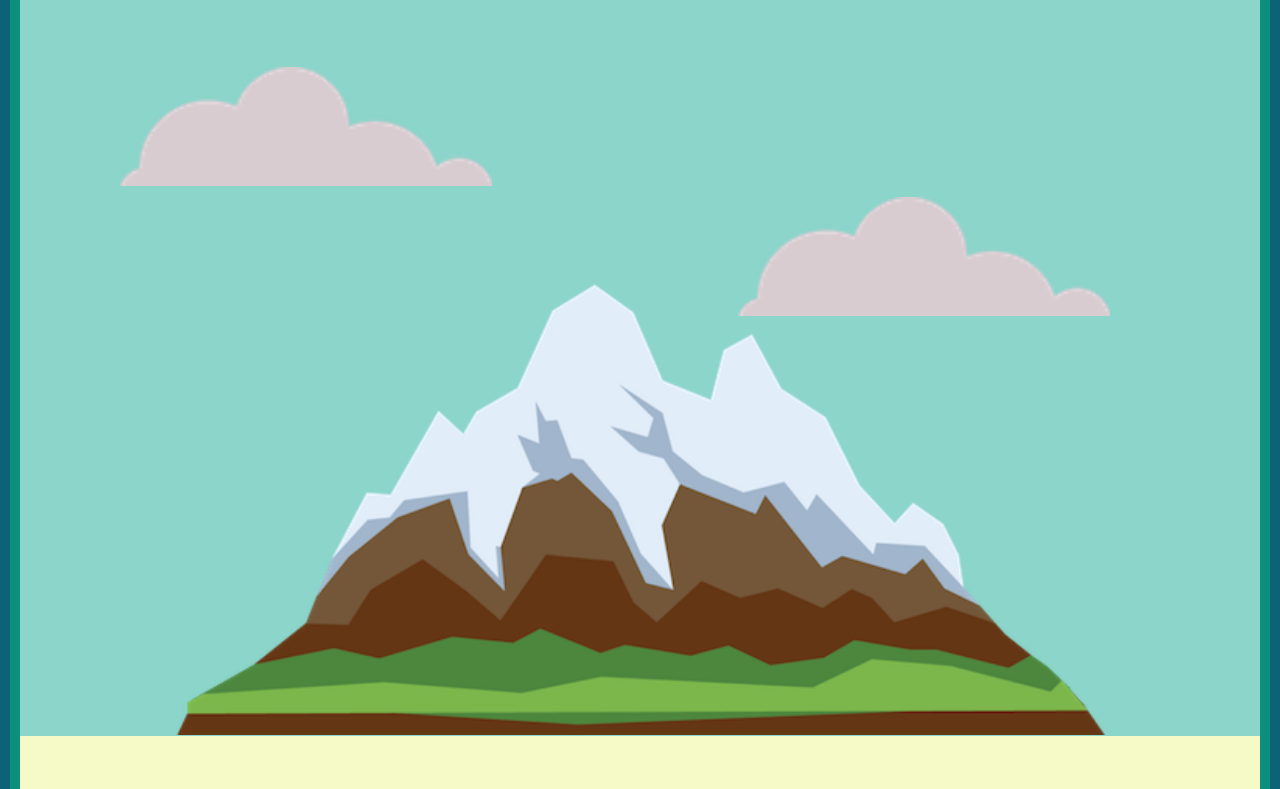
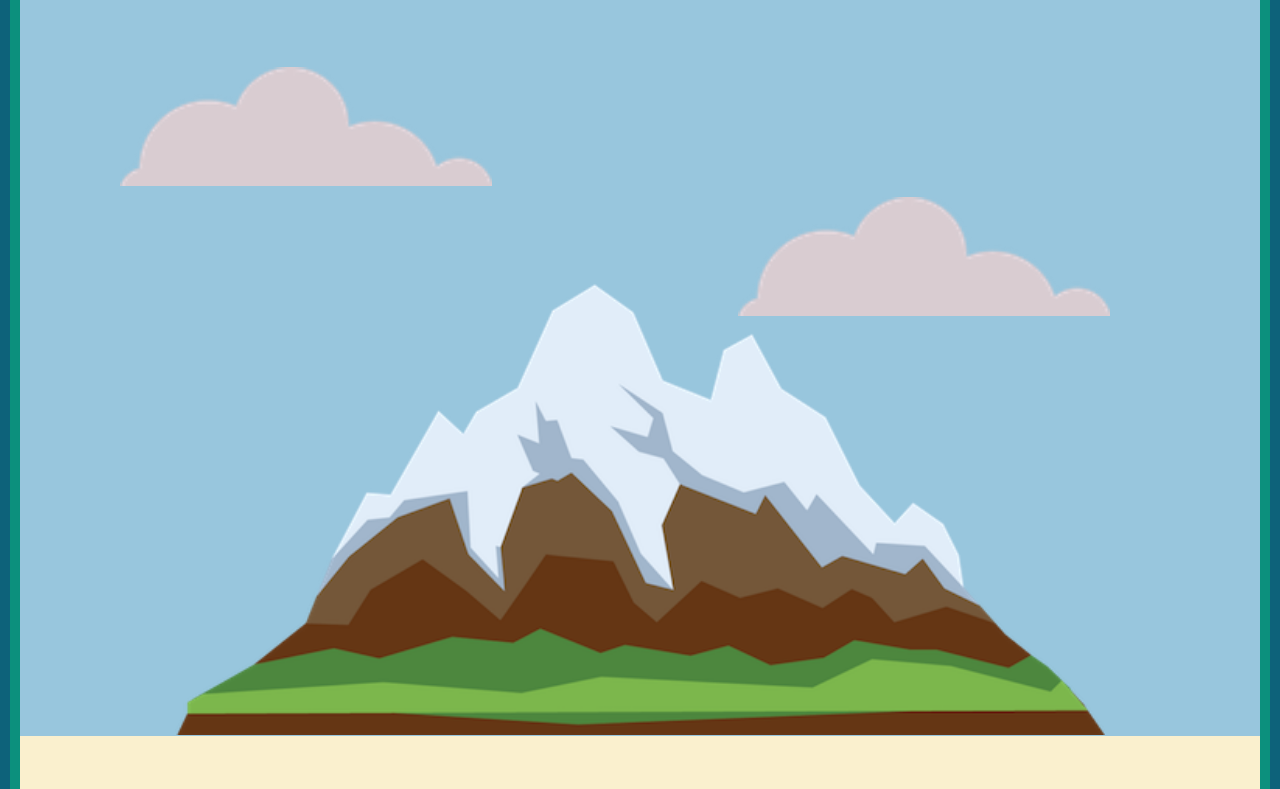
Before and after one commit to Balfadorable/site, a plain HTML site: page index.html in a window 1280 px wide. Shown: the part 386-1175 px from the top of the page. Drawn offline with Linux system fonts and the light colour scheme; a web font is replaced by a local one.

Commit message:
color change

```diff
--- a/CSS/styles.css
+++ b/CSS/styles.css
@@ -28,8 +28,9 @@ hr{
 
 /* class section ~~~~~~~~~~~~~~~~~~~~~~~~~~~~~~~~~~~~~~~~~~~~~~~~~~~~~~~~~*/
 .top {
-  background-color: #8bd5cb;
+  /* background-color: #8bd5cb; */
   margin:0;
+  background-color: #98C6DD   ;
   text-align: center;
   border: 0;
   padding: 100;
@@ -103,7 +104,7 @@ hr{
 
 }
 .background2{
-  background-color: #f5fac7;
+  background-color: #FAF0CE;
   margin-left: 10px;
   margin-right: 10px;
   margin-bottom: 0;
```
